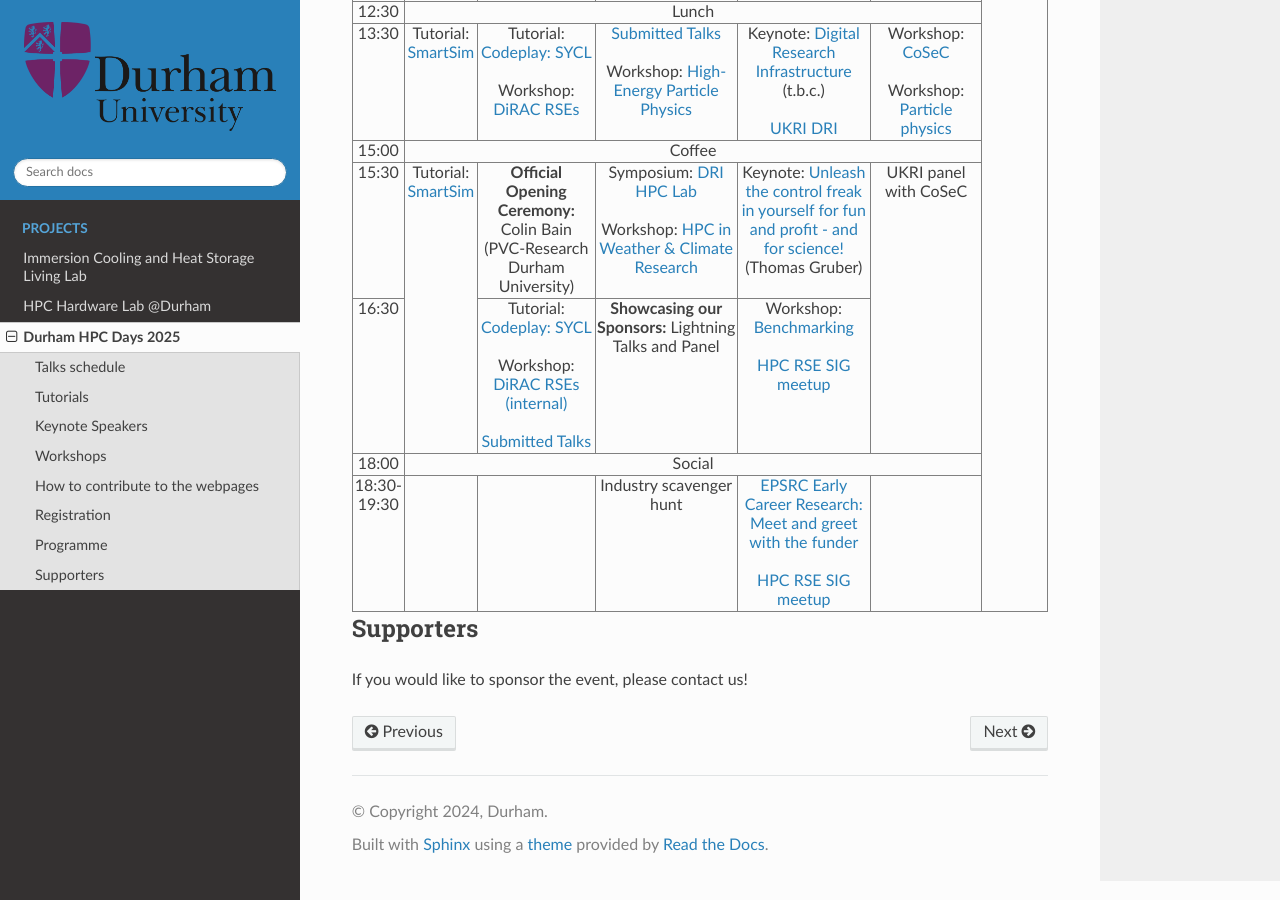
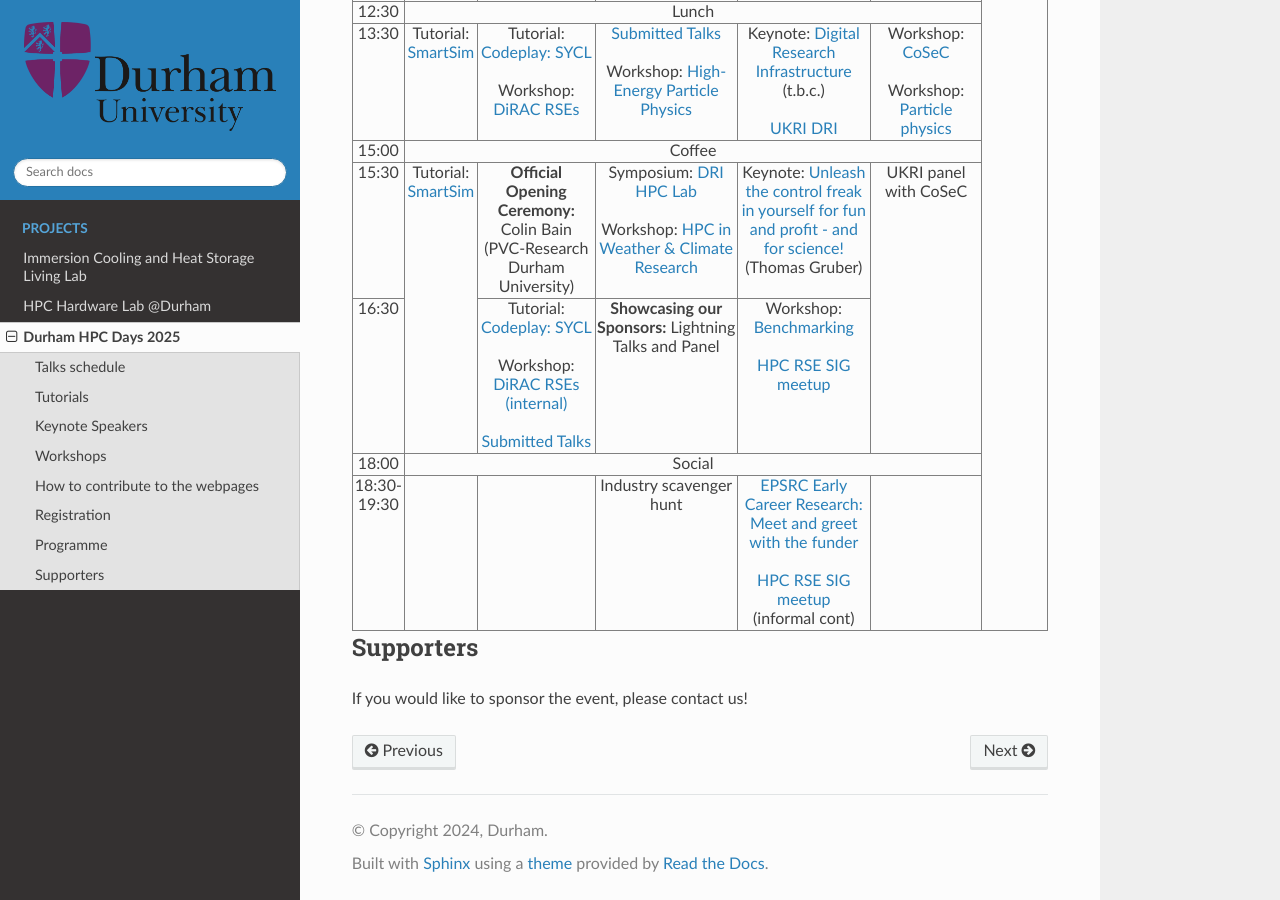
Before and after one commit to ilectra/durham, a Sphinx documentation site: the page built from docs/hpcdays/index.md, in a window 1280 px wide and 900 px high, scrolled down 1350 px. Built offline with Sphinx 7.4.7 and the Read the Docs theme 3.1.0, drawn with Linux system fonts in a browser that asks for light colours.

Commit message:
Update index.md

```diff
--- a/docs/hpcdays/index.md
+++ b/docs/hpcdays/index.md
@@ -99,7 +99,7 @@
   <td />
   <td />
   <td>Industry scavenger hunt</td>
-  <td><a href="keynotes.html#meetandgreet">EPSRC Early Career Research: Meet and greet with the funder</a><br /><br /><a href="workshops.html#hpc-rse-sig-meet-up-1630-1800">HPC RSE SIG meetup</a> </td>
+  <td><a href="keynotes.html#meetandgreet">EPSRC Early Career Research: Meet and greet with the funder</a><br /><br /><a href="workshops.html#hpc-rse-sig-meet-up-1630-1800">HPC RSE SIG meetup</a> <br />(informal cont)</td>
 </tr>
 </table>
 
```
